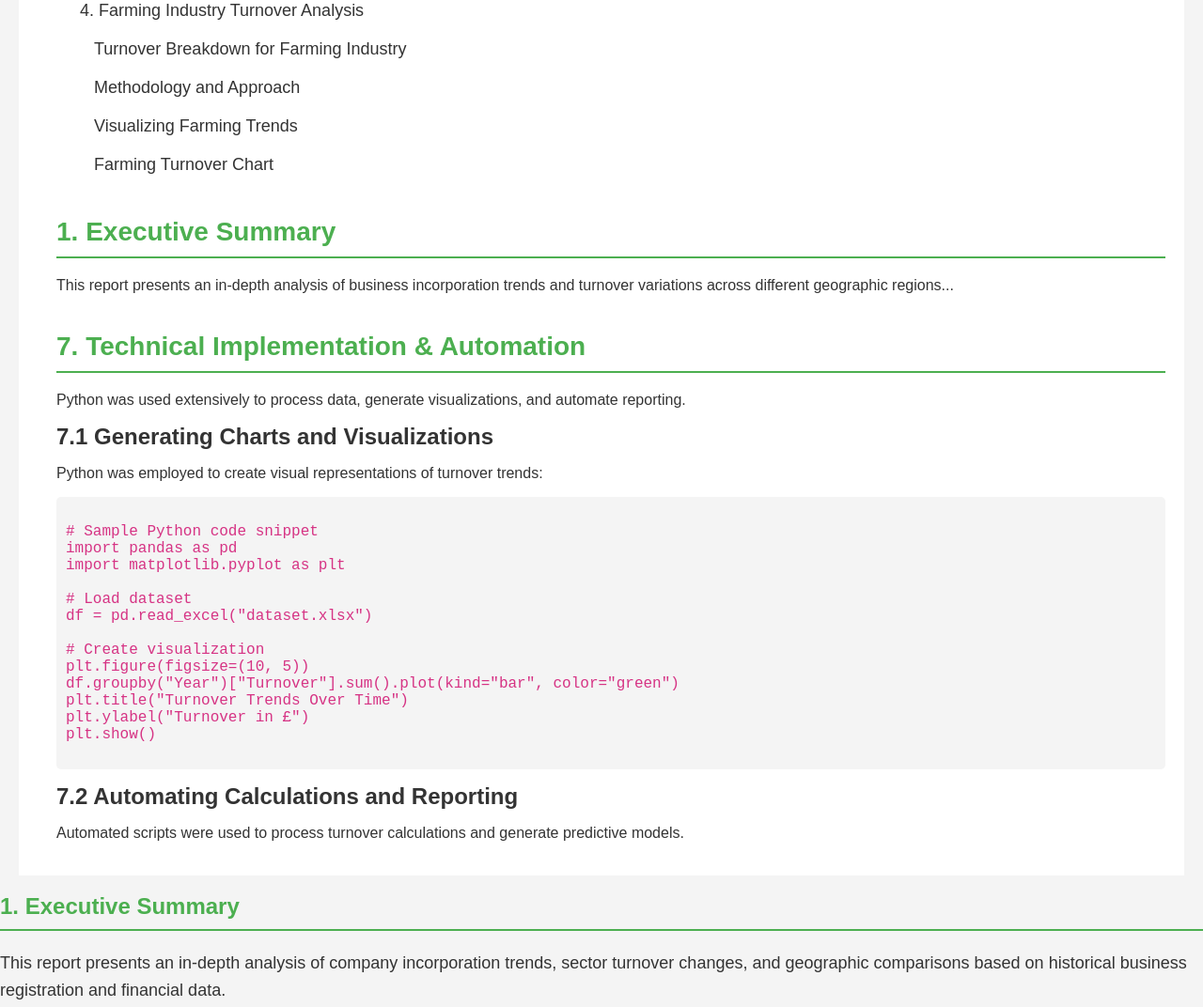
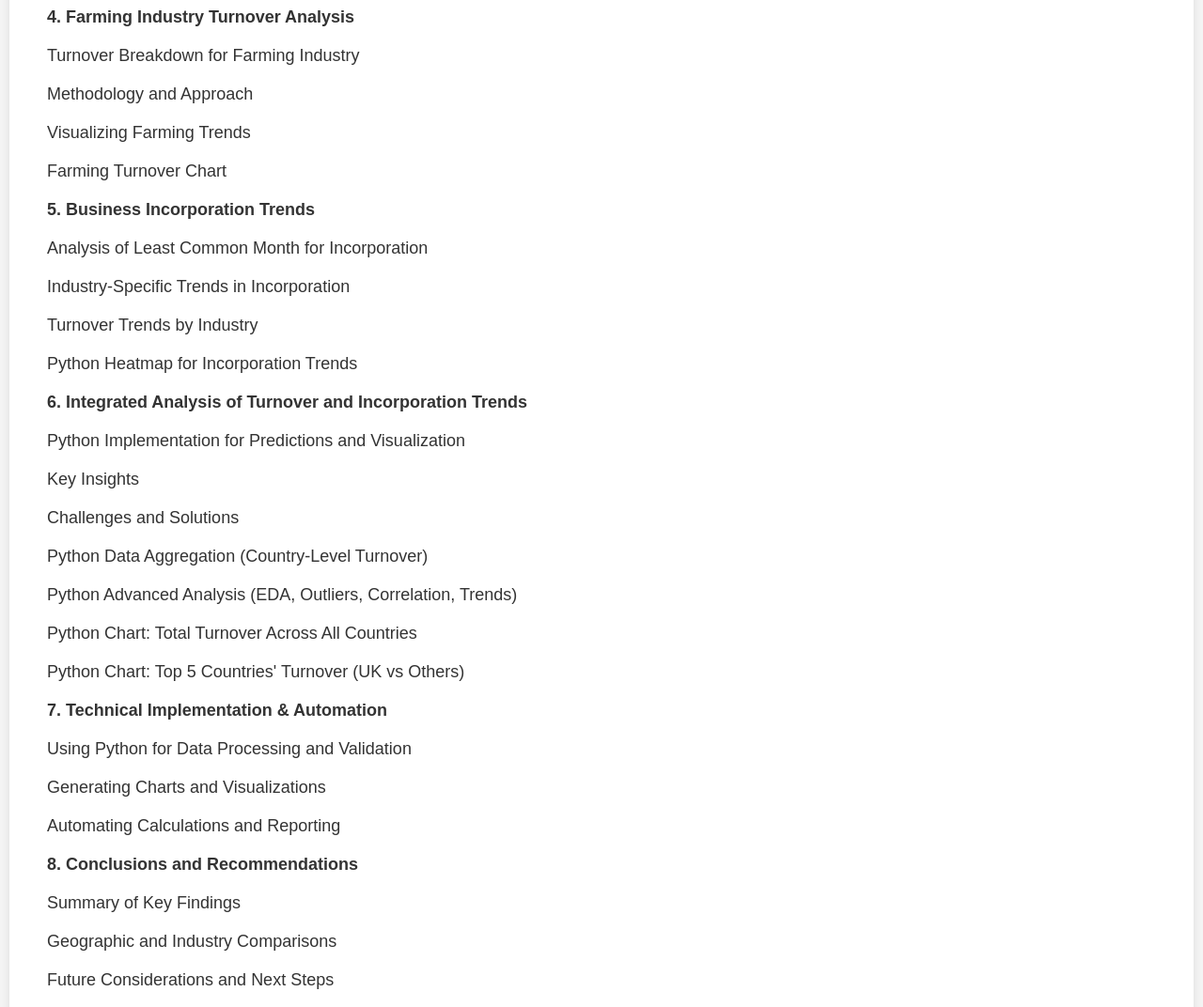
Before and after one commit to Marcosjferreira/technical-report, a plain HTML site: page index.html in a window 1280 px wide. Shown: the part 732-1804 px from the top of the page at 94% size. Drawn offline with Linux system fonts and the light colour scheme.

Commit message:
Update index.html

```diff
--- a/index.html
+++ b/index.html
@@ -14,32 +14,35 @@
         }
         .container {
             max-width: 1200px;
-            margin: 0 auto;
-            padding: 20px;
+            margin: 20px auto;
+            padding: 30px;
             background-color: white;
+            border-radius: 10px;
+            box-shadow: 0px 4px 10px rgba(0, 0, 0, 0.1);
         }
         h1 {
             text-align: center;
             color: #4CAF50;
-            font-size: 50px;
+            font-size: 40px;
             padding-bottom: 20px;
         }
         h2 {
             color: #4CAF50;
-            font-size: 28px;
+            font-size: 26px;
             border-bottom: 2px solid #4CAF50;
-            padding-bottom: 10px;
+            padding-bottom: 8px;
             margin-bottom: 20px;
         }
         h3 {
-            color: #333;
-            font-size: 24px;
+            color: #666;
+            font-size: 22px;
+            margin-left: 20px;
             margin-top: 15px;
             margin-bottom: 10px;
         }
         ul {
             list-style-type: none;
-            padding-left: 15px; /* Added padding so text isn’t too close to the left */
+            padding-left: 0;
         }
         ul li {
             margin: 10px 0;
@@ -54,52 +57,39 @@
             transition: background-color 0.3s ease;
         }
         ul li a:hover {
-            background-color: #ddd;
-            color: #333;
+            background-color: #f0f0f0;
+            color: white;
         }
         .section {
             margin-top: 40px;
-            padding-left: 20px; /* Ensuring proper spacing from the left */
         }
         .toc {
-            margin-top: 20px;
             font-size: 18px;
-            padding-left: 15px; /* Prevents Table of Contents from touching the edge */
         }
         .toc a {
             text-decoration: none;
             color: #333;
         }
-        pre {
-            background-color: #f4f4f4;
-            padding: 10px;
-            border-radius: 5px;
-            white-space: pre-wrap;
-            overflow-x: auto;
-        }
-        code {
-            font-family: "Courier New", Courier, monospace;
-            font-size: 16px;
-            color: #d63384;
-        }
     </style>
 </head>
 <body>
     <div class="container">
+        <!-- Title of the Report -->
         <h1>Technical Report</h1>
 
+        <!-- Table of Contents -->
         <div class="section">
             <h2>Table of Contents</h2>
             <ul class="toc">
-                <li><a href="#executive-summary">1. Executive Summary</a></li>
-                <li><a href="#data-preprocessing">2. Data Exploration and Preprocessing</a>
+                <li><a href="#executive-summary"><b>1. Executive Summary</b></a></li>
+                <li><a href="#data-preprocessing"><b>2. Data Exploration and Preprocessing</b></a>
                     <ul>
                         <li><a href="#data-understanding">Data Understanding</a></li>
                         <li><a href="#structured-environment">Creating a Structured Working Environment</a></li>
                         <li><a href="#data-quality">Initial Data Quality Assessment</a></li>
                     </ul>
                 </li>
-                <li><a href="#turnover-trends">3. Analyzing Turnover Trends Across Sectors</a>
+                <li><a href="#turnover-trends"><b>3. Analyzing Turnover Trends Across Sectors</b></a>
                     <ul>
                         <li><a href="#turnover-analysis">Turnover Trends Analysis</a></li>
                         <li><a href="#greatest-increase">Sectors with Greatest Increase and Decrease in Turnover</a></li>
@@ -112,7 +102,7 @@
                         <li><a href="#turnover-images">Turnover Analysis Charts</a></li>
                     </ul>
                 </li>
-                <li><a href="#farming-turnover">4. Farming Industry Turnover Analysis</a>
+                <li><a href="#farming-turnover"><b>4. Farming Industry Turnover Analysis</b></a>
                     <ul>
                         <li><a href="#farming-breakdown">Turnover Breakdown for Farming Industry</a></li>
                         <li><a href="#farming-methodology">Methodology and Approach</a></li>
@@ -120,39 +110,40 @@
                         <li><a href="#farming-chart">Farming Turnover Chart</a></li>
                     </ul>
                 </li>
+                <li><a href="#incorporation-trends"><b>5. Business Incorporation Trends</b></a>
+                    <ul>
+                        <li><a href="#least-common-month">Analysis of Least Common Month for Incorporation</a></li>
+                        <li><a href="#industry-trends">Industry-Specific Trends in Incorporation</a></li>
+                        <li><a href="#turnover-by-industry">Turnover Trends by Industry</a></li>
+                        <li><a href="#heatmap-analysis">Python Heatmap for Incorporation Trends</a></li>
+                    </ul>
+                </li>
+                <li><a href="#integrated-analysis"><b>6. Integrated Analysis of Turnover and Incorporation Trends</b></a>
+                    <ul>
+                        <li><a href="#python-predictions">Python Implementation for Predictions and Visualization</a></li>
+                        <li><a href="#key-insights">Key Insights</a></li>
+                        <li><a href="#challenges">Challenges and Solutions</a></li>
+                        <li><a href="#data-aggregation">Python Data Aggregation (Country-Level Turnover)</a></li>
+                        <li><a href="#advanced-analysis">Python Advanced Analysis (EDA, Outliers, Correlation, Trends)</a></li>
+                        <li><a href="#total-turnover-chart">Python Chart: Total Turnover Across All Countries</a></li>
+                        <li><a href="#top-5-turnover-chart">Python Chart: Top 5 Countries' Turnover (UK vs Others)</a></li>
+                    </ul>
+                </li>
+                <li><a href="#technical-implementation"><b>7. Technical Implementation & Automation</b></a>
+                    <ul>
+                        <li><a href="#python-processing">Using Python for Data Processing and Validation</a></li>
+                        <li><a href="#charts-visualization">Generating Charts and Visualizations</a></li>
+                        <li><a href="#automation">Automating Calculations and Reporting</a></li>
+                    </ul>
+                </li>
+                <li><a href="#conclusions"><b>8. Conclusions and Recommendations</b></a>
+                    <ul>
+                        <li><a href="#key-findings">Summary of Key Findings</a></li>
+                        <li><a href="#geographic-comparisons">Geographic and Industry Comparisons</a></li>
+                        <li><a href="#future-steps">Future Considerations and Next Steps</a></li>
+                    </ul>
+                </li>
             </ul>
-        </div>
-
-        <div class="section">
-            <h2 id="executive-summary">1. Executive Summary</h2>
-            <p>This report presents an in-depth analysis of business incorporation trends and turnover variations across different geographic regions...</p>
-        </div>
-
-        <div class="section">
-            <h2 id="python-processing">7. Technical Implementation & Automation</h2>
-            <p>Python was used extensively to process data, generate visualizations, and automate reporting.</p>
-
-            <h3 id="charts-visualization">7.1 Generating Charts and Visualizations</h3>
-            <p>Python was employed to create visual representations of turnover trends:</p>
-
-            <pre><code>
-# Sample Python code snippet
-import pandas as pd
-import matplotlib.pyplot as plt
-
-# Load dataset
-df = pd.read_excel("dataset.xlsx")
-
-# Create visualization
-plt.figure(figsize=(10, 5))
-df.groupby("Year")["Turnover"].sum().plot(kind="bar", color="green")
-plt.title("Turnover Trends Over Time")
-plt.ylabel("Turnover in £")
-plt.show()
-            </code></pre>
-
-            <h3 id="automation">7.2 Automating Calculations and Reporting</h3>
-            <p>Automated scripts were used to process turnover calculations and generate predictive models.</p>
         </div>
     </div>
 
```
